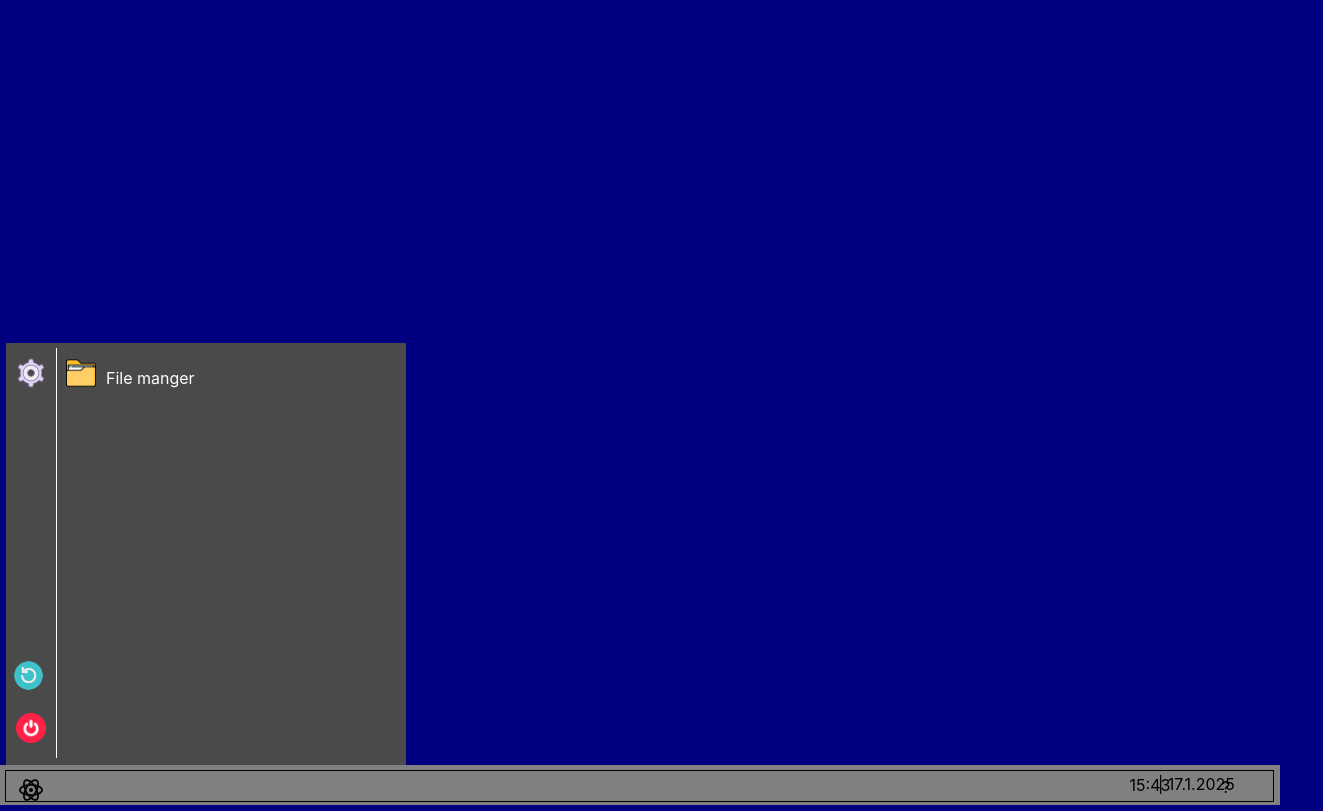
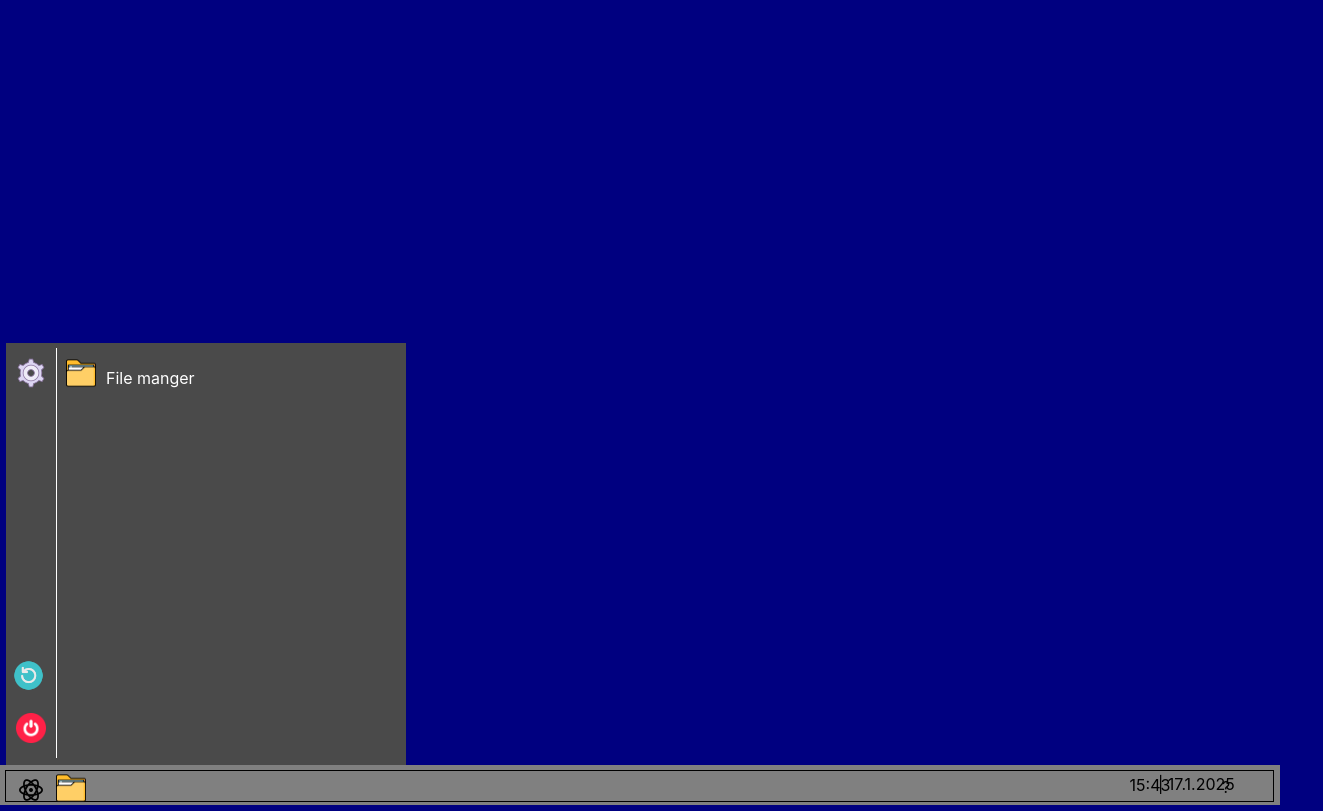
Before and after one commit to DenisV868/DenisV868.github.io, a React (Create React App) app: page / in a window 1280 px wide. Both pictures are taken after a click on the element 31 px from the left and 791 px from the top of the page. Shown: the whole page, 1323 px wide, since content can reach past the window. Built offline with nearby package versions, Linux system fonts and the light colour scheme; no server answers.

Commit message:
making the file manager

```diff
--- a/src/App.css
+++ b/src/App.css
@@ -63,7 +63,7 @@ footer > div > div.menu-menu{
   height: 422px;
   position: relative;
   background-color: #4a4a4a;
-  bottom: 560px;
+  bottom: 610px;
 }
 
 footer > div > p.menu > img{
@@ -473,3 +473,9 @@ p.settings > img{
   width: 20px;
   height: 20px;
 }
+
+.icon-on-panel-fileM{
+  position: relative;
+  bottom: 130px;
+  left: 50px;
+}
--- a/src/App.tsx
+++ b/src/App.tsx
@@ -1,5 +1,5 @@
 import React, {useEffect, useState} from "react";
-import {BrowserRouter as Router, Route, Routes, useNavigate} from "react-router-dom";
+import {BrowserRouter as Router, Route, Routes } from "react-router-dom";
 import './App.css';
 // @ts-ignore
 import Clock from "./Clock.tsx";
@@ -17,6 +17,8 @@ import SettingsBg from "./SettingsBg.tsx";
 import FileManager from "./FileManager.tsx";
 //@ts-ignore
 import Docs from "./Docs.tsx";
+//@ts-ignore
+import FileMIcon from "./FileMIcon.tsx";
 
 
 
@@ -119,12 +121,6 @@ function App() {
             setClicked2(false);
         }
     }*/
-    const Opener = (to:string) => {
-        let navigate = useNavigate()
-        return () => {
-            navigate(to);
-        };
-    }
 
     return (
     <Router>
@@ -154,6 +150,7 @@ function App() {
                         <img src="/icons8-react-30.png" alt="menu"/>
                     </p>
                     <Weather weather={weather} />
+                    <FileMIcon/>
                     {hovered && <Menu />}
                 </div>
             </footer>
--- /dev/null
+++ b/src/FileMIcon.tsx
@@ -0,0 +1,20 @@
+import React from "react";
+import {useNavigate} from "react-router-dom";
+
+const Opener = (to:string) => {
+    let navigate = useNavigate()
+    return () => {
+        navigate(to);
+    };
+}
+
+
+const FileMIcon = () => {
+
+   return(<p className={"icon-on-panel-fileM"} onClick={Opener("/fileManager/user/home")}>
+       <img src="/folder.png" alt="" className={"icon-filemanager"}/>
+   </p>)
+
+}
+
+export default FileMIcon;
```
